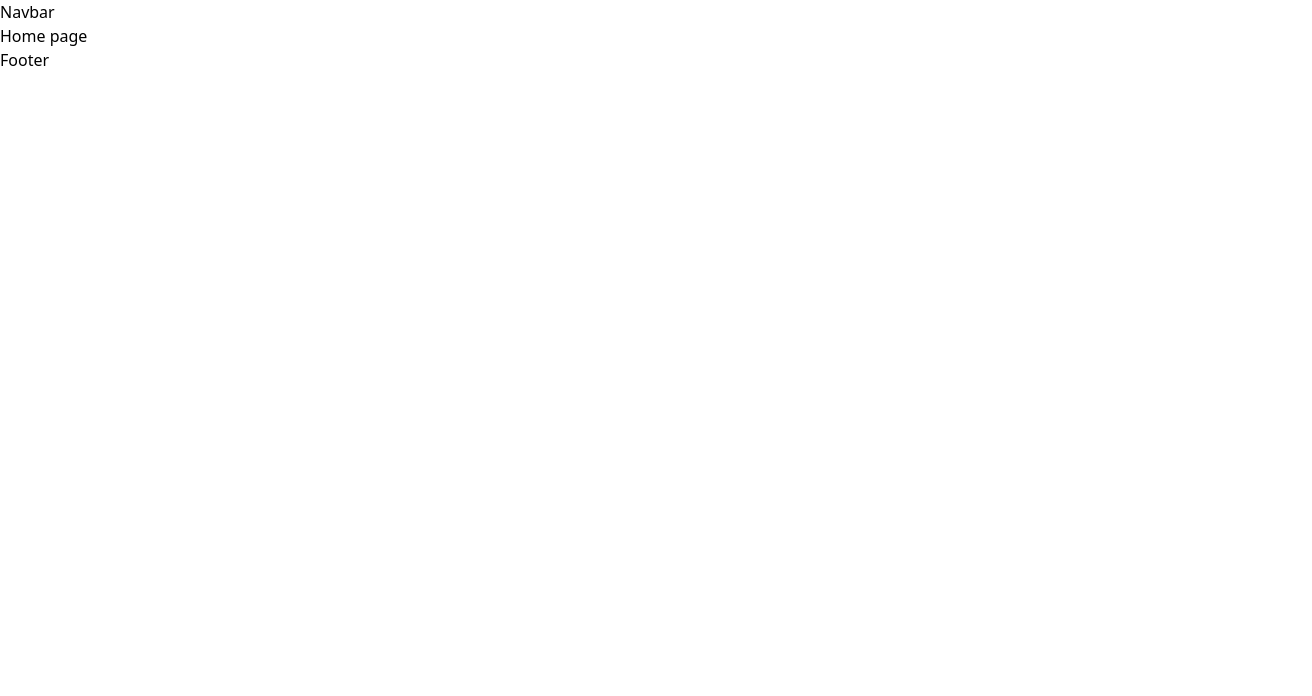
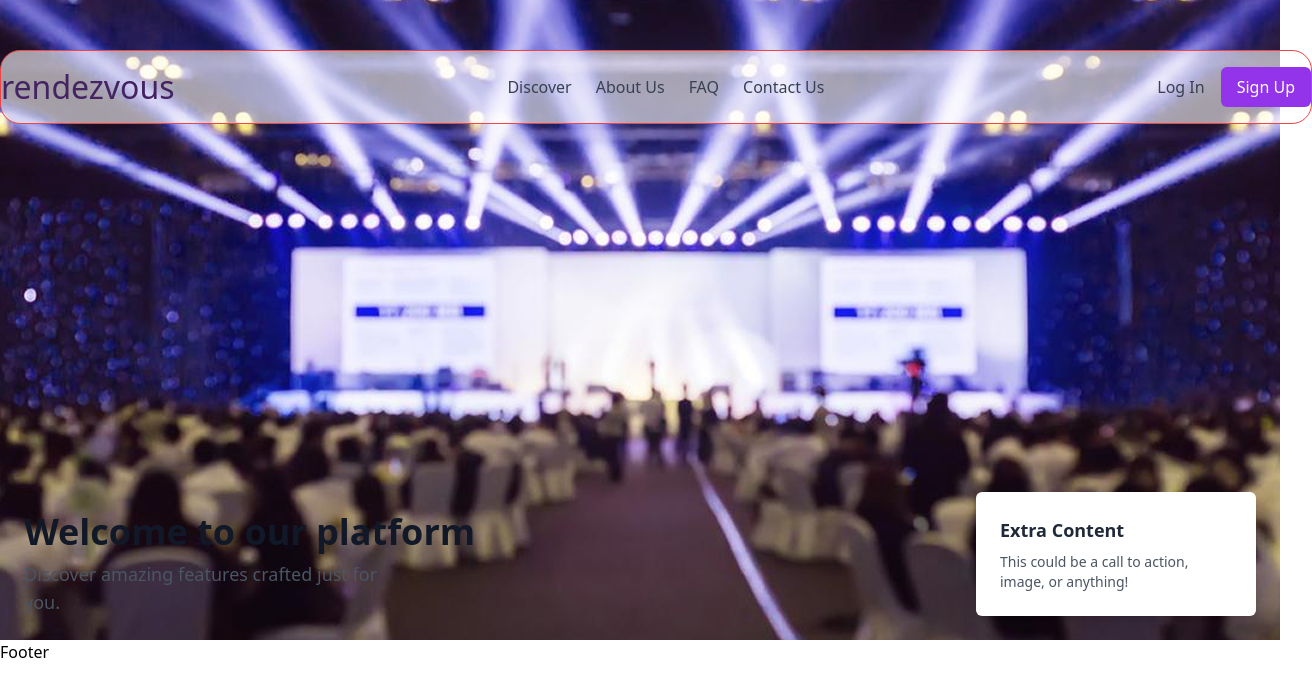
Before and after one commit to christianokuru/Christian-Rendezvous, a Nuxt app: page / in a window 1280 px wide. Shown: the top 696 px of the page, 1312 px wide, since content can reach past the window. Built offline with nearby package versions, Linux system fonts and the light colour scheme.

Commit message:
Still working on the navbar and hero section

```diff
--- a/components/custom/HeroSectionComponent.vue
+++ b/components/custom/HeroSectionComponent.vue
@@ -1,8 +1,29 @@
 <script setup>
+import heroBG from '@/assets/images/heroBg.png'
+</script>
 
-</script>
 <template>
-    <div>
-        <h1>Hero Section</h1>
-    </div>
-</template>
+    <section class="relative bg-gray-100 h-[640px] overflow-hidden">
+      <!-- Background image (optional) -->
+      <img :src="heroBG" class="absolute inset-0 w-full h-full object-cover z-0" alt="Hero background" />
+
+      <!-- Bottom Left Text -->
+      <div class="absolute bottom-6 left-6 z-10">
+        <h1 class="text-4xl font-bold text-gray-900">
+          Welcome to our platform
+        </h1>
+        <p class="mt-2 text-lg text-gray-600 max-w-sm">
+          Discover amazing features crafted just for you.
+        </p>
+      </div>
+
+      <!-- Bottom Right Component Slot (for now just a placeholder box) -->
+      <div class="absolute bottom-6 right-6 z-10">
+        <!-- You can replace this with any component -->
+        <div class="bg-white shadow-lg rounded-md p-6 w-[280px]">
+          <h2 class="text-lg font-semibold text-gray-800 mb-2">Extra Content</h2>
+          <p class="text-sm text-gray-600">This could be a call to action, image, or anything!</p>
+        </div>
+      </div>
+    </section>
+  </template>
--- a/components/custom/NavbarComponent.vue
+++ b/components/custom/NavbarComponent.vue
@@ -1,8 +1,44 @@
 <script setup>
+
+const navLinks = [
+  { name: 'Discover', to: '/discover' },
+  { name: 'About Us', to: '/about' },
+  { name: 'FAQ', to: '/faq' },
+  { name: 'Contact Us', to: '/contact' }
+]
 
 </script>
 <template>
-    <div>
-        <h1>Navbar</h1>
-    </div>
-</template>
+    <nav class="absolute z-10 w-[1312px]  bg-[#FFFFFF99] rounded-[20px] mx-auto mt-[50px] py-4 border border-red-500">
+      <div class="mx-auto flex items-center justify-between">
+        <div>
+            <div class="font-[400] text-[32px] leading-[100%] text-[#432361]">rendezvous</div>
+        </div>
+        <!-- Center: Nav Links -->
+        <ul class="flex space-x-6 justify-center flex-1">
+          <li v-for="(link, index) in navLinks" :key="index">
+            <NuxtLink
+              :to="link.to"
+              class="text-gray-700 hover:text-blue-600 transition-colors duration-300"
+            >
+              {{ link.name }}
+            </NuxtLink>
+          </li>
+        </ul>
+
+        <!-- Right: Auth Buttons -->
+        <div class="flex items-center space-x-4">
+          <NuxtLink to="/login" class="text-gray-700 hover:text-blue-600 transition-colors">
+            Log In
+          </NuxtLink>
+          <NuxtLink
+            to="/signup"
+            class="bg-purple-600 text-white px-4 py-2 rounded-md hover:bg-purple-700 transition-colors"
+          >
+            Sign Up
+          </NuxtLink>
+        </div>
+
+      </div>
+    </nav>
+  </template>
--- a/pages/index.vue
+++ b/pages/index.vue
@@ -1,8 +1,8 @@
 <script setup>
-
+import HeroSectionComponent from '~/components/custom/HeroSectionComponent.vue';
 </script>
 <template>
     <div>
-        <h1>Home page</h1>
+        <hero-section-component />
     </div>
 </template>
```
Also changed, not shown: assets/images/heroBg.png (added).
